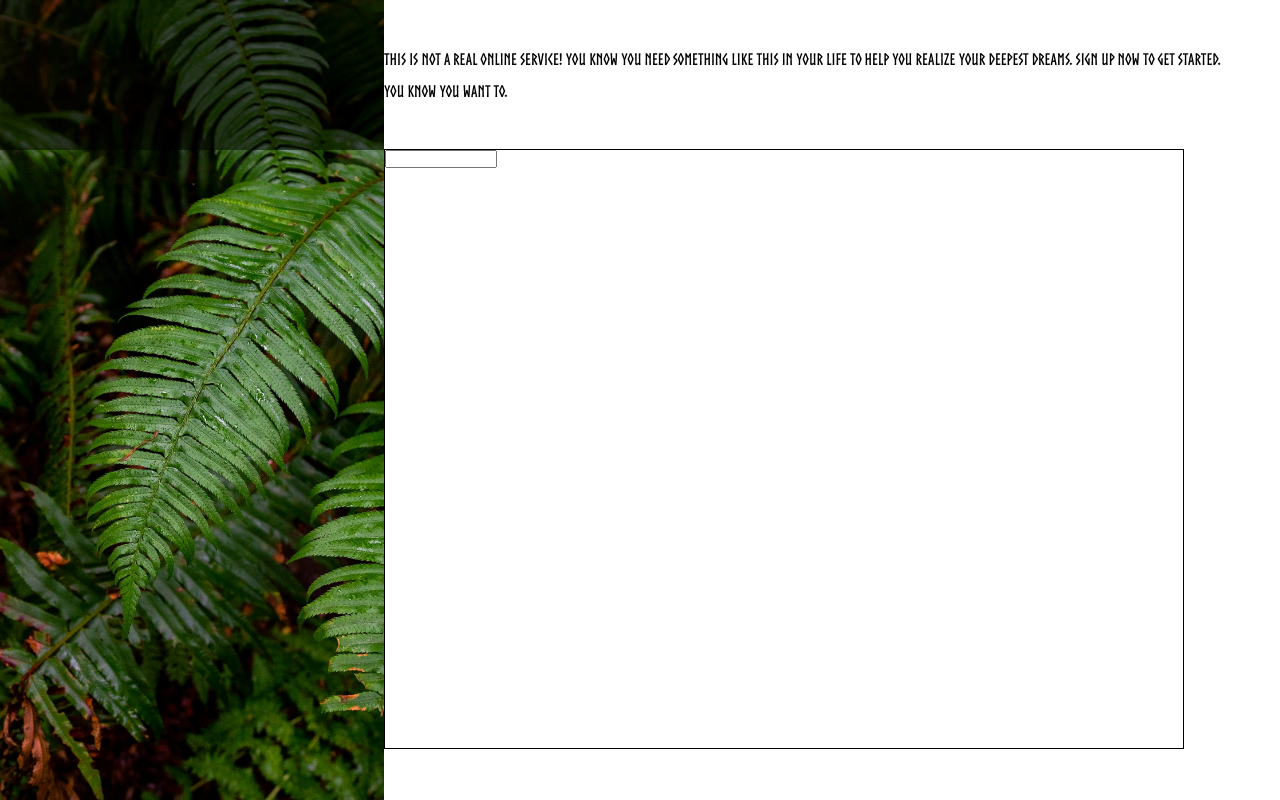
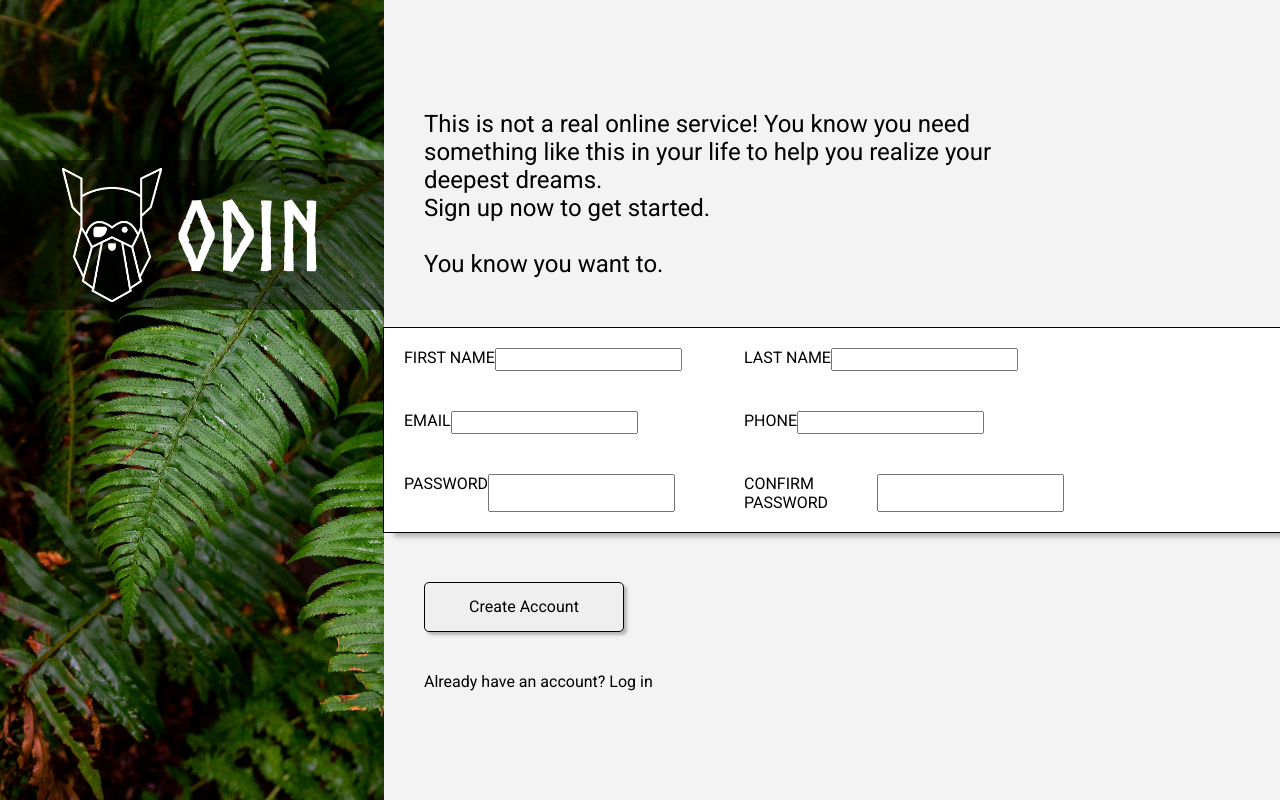
Before and after one commit to jufu87/Sign-up-Form, a plain HTML site: page sign-up-form.html in a window 1280 px wide. Drawn offline with Linux system fonts and the light colour scheme.

Commit message:
Add most of the basic structure
Add most of the basic structure and the start of some flexbox
properties.

```diff
--- a/sign-up-form.css
+++ b/sign-up-form.css
@@ -1,13 +1,19 @@
 @font-face {
     font-family: "Norse-bold";
     src: url("./fonts/norse-bold-webfont.woff2") format("woff2");
-  }
+}
+
+:root {
+    --logo-container-margin-top: 20vh;
+    --logo-container-height: 150px;
+}
 
 * {
     margin: 0;
     padding: 0;
     box-sizing: border-box;
-    font-family: "Norse-bold";
+    font-family: "Roboto";
+    font-size: 16px;
 }
 
 body {
@@ -20,26 +26,79 @@ body {
     height: 100vh;
     background-image: url(banner.jpg);
     background-size: cover;
-    background-repeat: no-repeat;
+    display: flex;
+    flex-direction: column;
+    justify-content: flex-start;
+    align-items: center;
 }
 
-.logo-strip {
+.logo-container {
+    margin-top: var(--logo-container-margin-top);
+    height: var(--logo-container-height);
     width: 100%;
-    height: 150px;
-    background-color: black;
-    opacity: 0.5;
+    background-color: #00000077;
+    display: flex;
+    justify-content: center;
+    align-items: center;
+    gap: 15px;
+}
+
+.logo-container>p {
+    color: white;
+    font-family: "Norse-bold";
+    font-size: 6rem;
 }
 
 .right {
     width: 70%;
     display: flex;
     flex-direction: column;
-    /* align-items: center; */
-    justify-content: space-evenly;
+    justify-content: center;
+    background-color: rgb(243, 243, 243);
+}
+
+header {
+    width: 70%;
+    font-size: 1.5rem;
+}
+
+.middle {
+
+    outline: 1px solid black;
+    background-color: white;
+    box-shadow: 10px 5px 5px rgba(0, 0, 0, 0.250);
+}
+
+.middle div {
+    display: flex;
+    width: 700px;
+    padding: 10px;
+}
+
+.middle:hover,
+.form:focus {
+    box-shadow: 10px 5px 5px rgba(0, 0, 0, 0.400);
+    transition: 0.2s;
 }
 
 form {
-    border: 1px solid black;
-    height: 600px;
-    width: 800px;
+    display: flex;
+    flex-direction: column;
+
+    /* position: absolute;
+    top: var(--strip-margin-top); */
 }
+
+.top,
+.bottom {
+    margin: 50px 0 50px 40px;
+}
+
+button {
+    width: 200px;
+    height: 50px;
+    border: solid 1px black;
+    border-radius: 5px;
+    margin-bottom: 40px;
+    box-shadow: 3px 3px 3px rgba(0, 0, 0, 0.250);
+}
--- a/sign-up-form.html
+++ b/sign-up-form.html
@@ -5,30 +5,78 @@
     <meta charset="UTF-8">
     <meta name="viewport" content="width=device-width, initial-scale=1.0">
     <title>Sign-up Forms</title>
+    <link rel="preconnect" href="https://fonts.googleapis.com">
+    <link rel="preconnect" href="https://fonts.gstatic.com" crossorigin>
+    <link
+        href="https://fonts.googleapis.com/css2?family=Roboto:ital,wght@0,100;0,300;0,400;0,500;0,700;0,900;1,100;1,300;1,400;1,500;1,700;1,900&display=swap"
+        rel="stylesheet">
     <link rel="stylesheet" href="sign-up-form.css">
 </head>
 
 <body>
     <div class="left">
-        <div class="logo-strip">
-            <div class="logo">
-
-            </div>
+        <div class="logo-container">
+            <img src="/odin-lined.png" width="100" alt="logo">
+            <p>ODIN</p>
         </div>
     </div>
 
     <div class="right">
-        <header>This is not a real online service! You know you need something like this in your life to help you realize your deepest dreams. Sign up now to get started.
-            <br>
-            <br>
-            You know you want to.
-        </header>
+        <top class="top">
+            <header>This is not a real online service! You know you need something like this in your life to help you
+                realize your deepest dreams.
+                <br>
+                Sign up now to get started.
+                <br>
+                <br>
+                You know you want to.
+            </header>
+        </top>
 
+        <div class="middle">
+            <form id="form" action="">
 
-        <form action="">
-            <label for="dummy"></label>
-            <input type="text" name="dummy" id="dummy">
-        </form>
+                <div>
+                    <div>
+                        <label for="fname">FIRST NAME</label>
+                        <input type="text" name="fname" id="fname">
+                    </div>
+                    <div>
+                        <label for="lname">LAST NAME</label>
+                        <input type="text" name="lname" id="lname">
+                    </div>
+
+                </div>
+
+                <div>
+                    <div>
+                        <label for="email">EMAIL</label>
+                        <input type="email" name="email" id="email">
+                    </div>
+                    <div>
+                        <label for="tel">PHONE</label>
+                        <input type="tel" name="tel" id="tel">
+                    </div>
+                </div>
+
+                <div>
+                    <div>
+                        <label for="password">PASSWORD</label>
+                        <input type="password" name="password" id="password">
+                    </div>
+                    <div>
+                        <label for="confirm-password">CONFIRM PASSWORD</label>
+                        <input type="password" name="password" id="confirm-password">
+                    </div>
+                </div>
+
+            </form>
+
+        </div>
+        <div class="bottom">
+            <button type="submit">Create Account</button>
+            <p>Already have an account? Log in</p>
+        </div>
     </div>
 </body>
 
```
